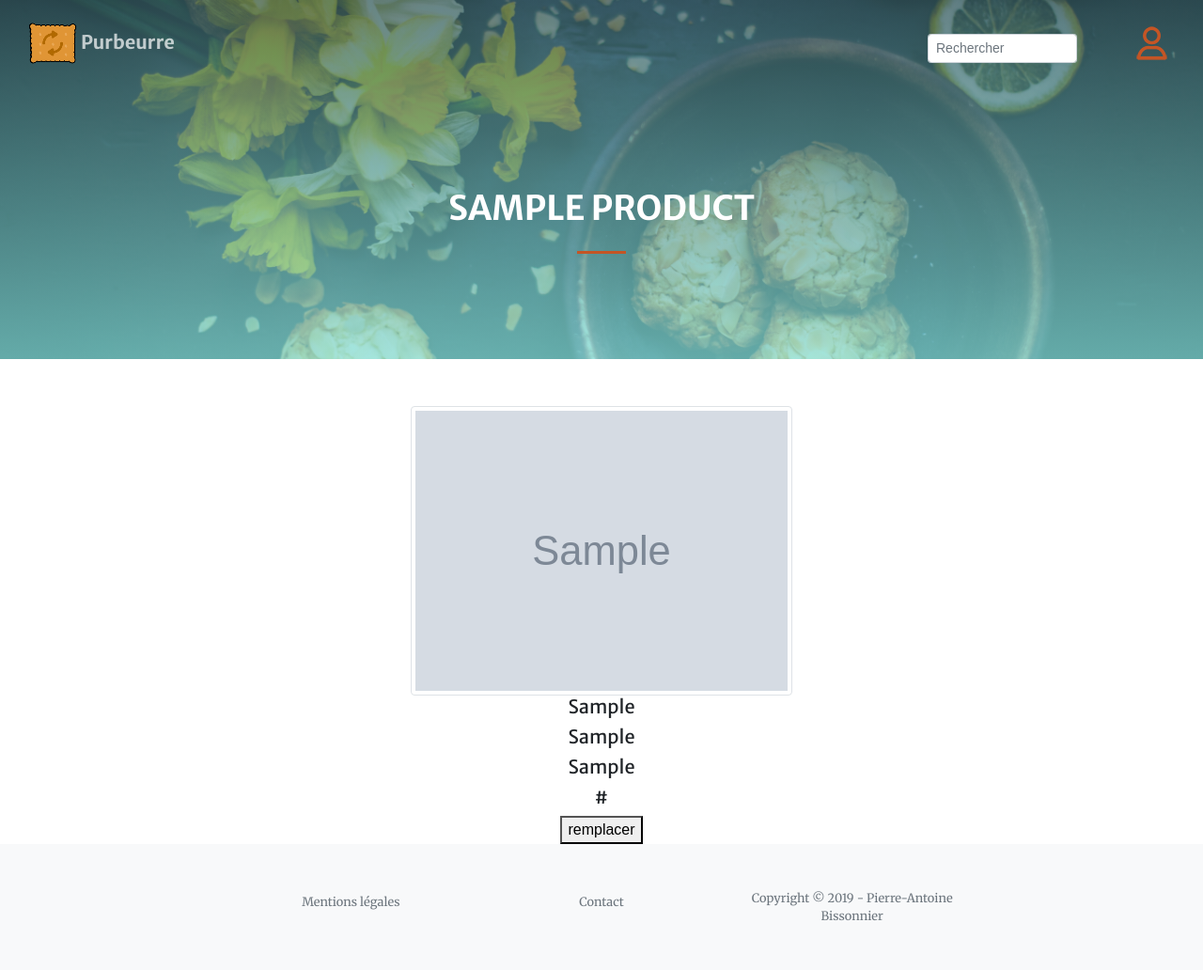
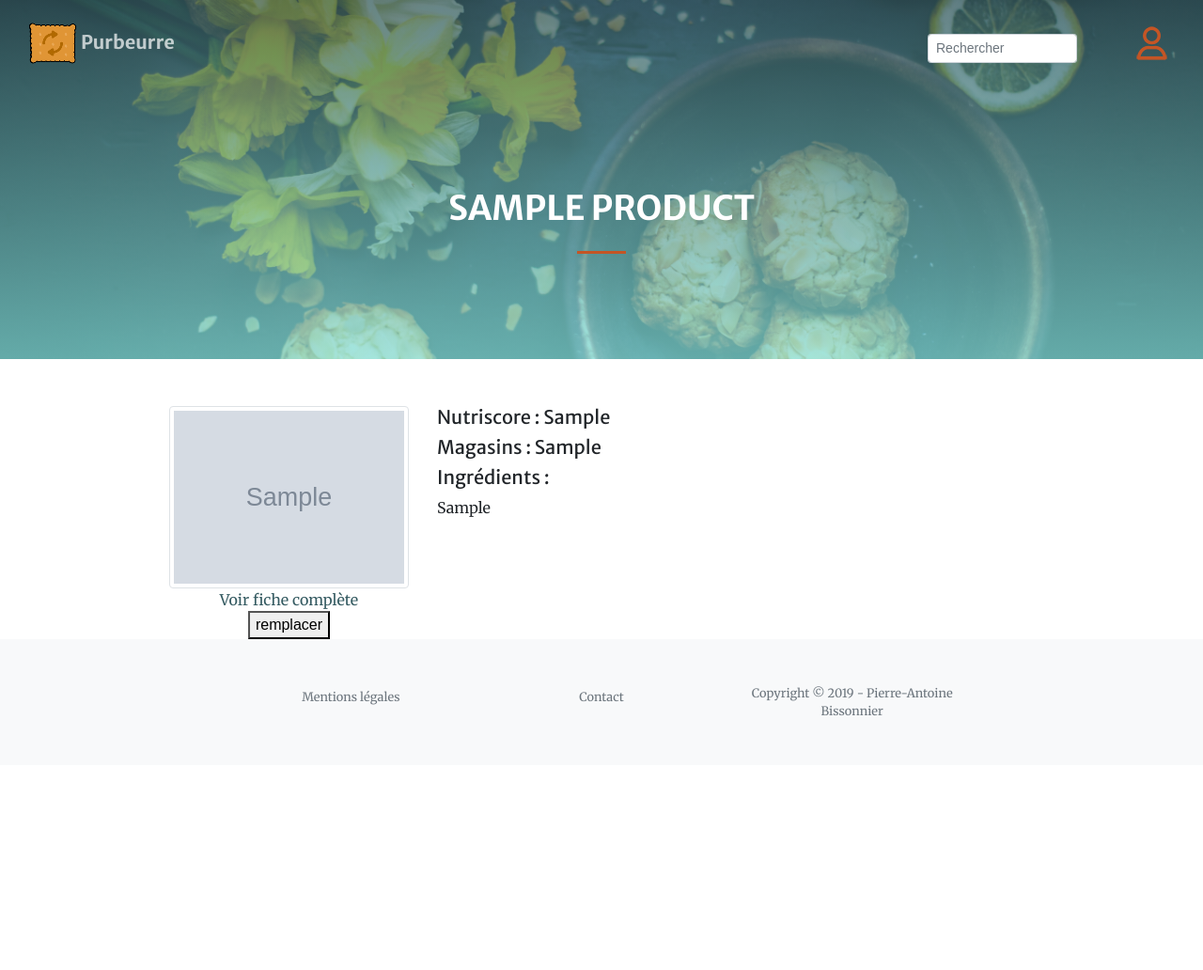
Before and after one commit to pabissonnier/project8__purbeurre, a Django app: page /1/ in a window 1280 px wide. Shown: the whole page at 94% size. After the commit the page ends 762 px from the top, so only its background shows below. Run offline with Django 3.2, Linux system fonts and the light colour scheme; tables that the repository leaves empty hold one stand-in row (values such as "Sample post"); grey boxes marked "Sample" are stand-in pictures; some libraries are stand-ins or nearby versions.

Commit message:
Adding some style to detail page

```diff
--- a/templates/answer/detail.html
+++ b/templates/answer/detail.html
@@ -13,15 +13,24 @@
     </div>
   </header>
   <div class="row h-250 align-items-center justify-content-center text-center">
-    <div class="col-sm-4 text center">
-        <img class="img-thumbnail" src="{{ picture }}" alt="{{ name }}">
-        <h5>{{ nutriscore }}</h5>
-        <h5>{{ ingredients }}</h5>
-        <h5>{{ shops }}</h5>
-        <h5>{{ link }}</h5>
-        <form action="{% url 'application' %}" method="get" accept-charset="utf-8">
-            <button name="app-query" type="submit" value="{{ name }}">remplacer</button>
-        </form>
+    <div class="container-fluid">
+        <div class="row">
+            <div class="col-lg-1"></div>
+            <div class="col-lg-3">
+                <img class="img-thumbnail" src="{{ picture }}" alt="{{ name }}">
+                <a href="{{ link }}"> Voir fiche complète </a>
+                <form action="{% url 'application' %}" method="get" accept-charset="utf-8">
+                    <button name="app-query" type="submit" value="{{ name }}">remplacer</button>
+                </form>
+            </div>
+            <div class="col-lg-8 text-justify">
+                <h5>Nutriscore : {{ nutriscore }}</h5>
+                <h5>Magasins : {{ shops }}</h5>
+                <h5>Ingrédients :</h5><p>{{ ingredients }}</p>
+
+
+            </div>
+        </div>
     </div>
   </div>
 {% endblock %}
```
